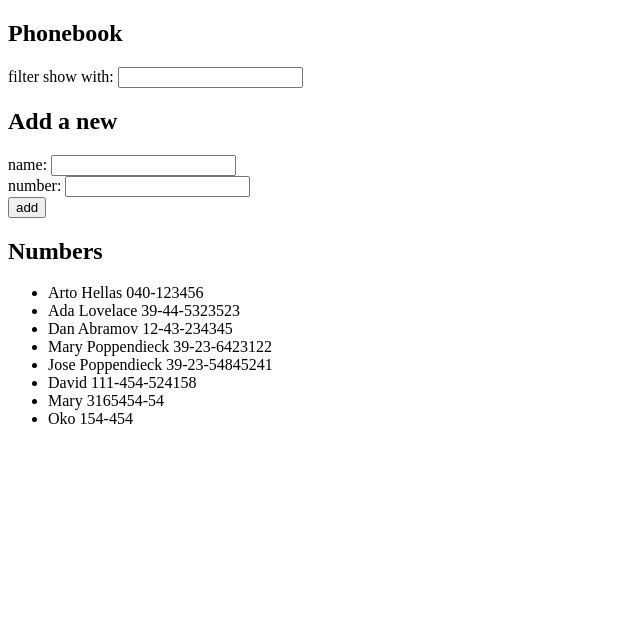
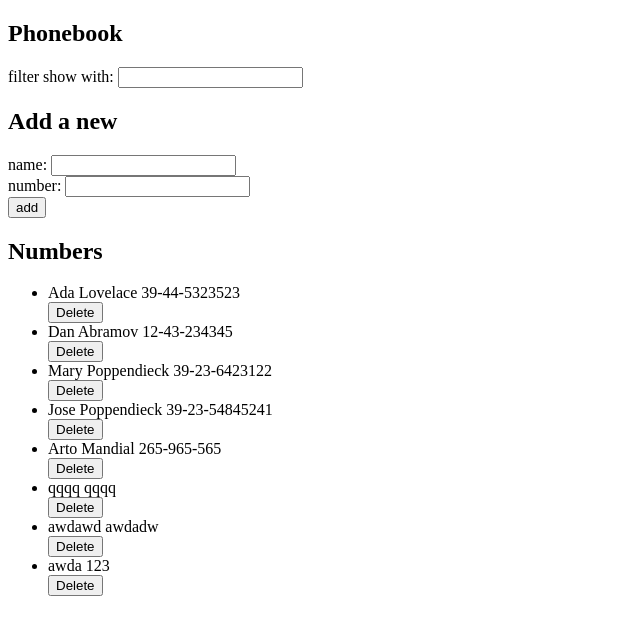
Before and after one commit to DavidScoffield/FullStackOpenExercises, a React (Create React App) app in the folder gia-telefonica/: page / in a window 1280 px wide. Shown: the top 634 px of the page, without its empty margins (0-640 px from the left). Built offline with nearby package versions, Linux system fonts and the light colour scheme; data requests are answered from the project's data file.

Commit message:
2.17: Guía telefónica Paso9

```diff
--- a/gia-telefonica/db.json
+++ b/gia-telefonica/db.json
@@ -1,10 +1,5 @@
 {
   "persons": [
-    {
-      "name": "Arto Hellas",
-      "number": "040-123456",
-      "id": 1
-    },
     {
       "name": "Ada Lovelace",
       "number": "39-44-5323523",
@@ -26,19 +21,24 @@
       "id": 5
     },
     {
-      "name": "David",
-      "number": "111-454-524158",
-      "id": 6
-    },
-    {
-      "name": "Mary",
-      "number": "3165454-54",
+      "name": "Arto Mandial",
+      "number": "265-965-565",
       "id": 7
     },
     {
-      "name": "Oko",
-      "number": "154-454",
-      "id": 8
+      "name": "qqqq",
+      "number": "qqqq",
+      "id": 9
+    },
+    {
+      "name": "awdawd",
+      "number": "awdadw",
+      "id": 10
+    },
+    {
+      "name": "awda",
+      "number": "123",
+      "id": 11
     }
   ]
 }
--- a/gia-telefonica/src/App.js
+++ b/gia-telefonica/src/App.js
@@ -3,23 +3,28 @@ import Filter from './components/Filter'
 import Numbers from './components/Numbers'
 import PersonForm from './components/PersonForm'
 
-import axios from 'axios'
+import personsServices from './services/persons'
 
 const App = () => {
-  const [persons, setPersons] = useState([])
+  const [allPersons, setAllPersons] = useState([])
+  const [personsFiltered, setPersonsFiltered] = useState([])
   const [newName, setNewName] = useState('')
   const [newNumber, setNewNumber] = useState('')
   const [newSearch, setNewSearch] = useState('')
 
-  let personsFiltered = persons.filter((person) =>
-    person.name.toLowerCase().includes(newSearch.toLowerCase())
-  )
+  // let personsFiltered = allPersons.filter((person) =>
+  //   person.name.toLowerCase().includes(newSearch.toLowerCase())
+  // )
+  useEffect(() => {
+    personsServices.all().then((pers) => setAllPersons(pers))
+  }, [])
 
   useEffect(() => {
-    axios.get('http://localhost:3001/persons').then(({ data }) => {
-      setPersons(data)
-    })
-  }, [])
+    const filtered = allPersons.filter((person) =>
+      person.name.toLowerCase().includes(newSearch.toLowerCase())
+    )
+    setPersonsFiltered(filtered)
+  }, [allPersons, setPersonsFiltered, newSearch])
 
   return (
     <div>
@@ -28,14 +33,14 @@ const App = () => {
       <h2>Add a new</h2>
       <PersonForm
         newNumber={newNumber}
+        setNewNumber={setNewNumber}
         newName={newName}
-        persons={persons}
         setNewName={setNewName}
-        setNewNumber={setNewNumber}
-        setPersons={setPersons}
+        allPersons={allPersons}
+        setAllPersons={setAllPersons}
       />
       <h2>Numbers</h2>
-      <Numbers persons={personsFiltered} />
+      <Numbers personsFiltered={personsFiltered} setPersonsFiltered={setPersonsFiltered} />
     </div>
   )
 }
--- a/gia-telefonica/src/components/Numbers.js
+++ b/gia-telefonica/src/components/Numbers.js
@@ -1,4 +1,6 @@
 import React from 'react'
+
+import personsServices from '../services/persons'
 
 const Person = ({ name, number }) => {
   return (
@@ -8,11 +10,23 @@ const Person = ({ name, number }) => {
   )
 }
 
-const Numbers = ({ persons }) => {
+const Numbers = ({ personsFiltered, setPersonsFiltered }) => {
+  const deleteNumber = (person) => {
+    const confirmation = window.confirm(`Delete ${person.name}?`)
+    if (confirmation) {
+      personsServices.deleteNum(person.id).then(() => {
+        const filtered = personsFiltered.filter((pers) => pers.id !== person.id)
+        setPersonsFiltered(filtered)
+      })
+    }
+  }
   return (
     <ul>
-      {persons.map((person) => (
-        <Person key={person.id} name={person.name} number={person.number} />
+      {personsFiltered.map((person) => (
+        <div key={person.id}>
+          <Person name={person.name} number={person.number} />
+          <button onClick={() => deleteNumber(person)}>Delete </button>
+        </div>
       ))}
     </ul>
   )
--- a/gia-telefonica/src/components/PersonForm.js
+++ b/gia-telefonica/src/components/PersonForm.js
@@ -2,10 +2,24 @@ import React from 'react'
 
 import personsServices from '../services/persons'
 
-const PersonForm = ({ newNumber, newName, persons, setNewName, setNewNumber, setPersons }) => {
+const PersonForm = ({
+  newNumber,
+  newName,
+  allPersons,
+  setNewName,
+  setNewNumber,
+  setAllPersons,
+}) => {
   const handleNameChange = (event) => setNewName(event.target.value)
 
   const handleNumberChange = (event) => setNewNumber(event.target.value)
+
+  const createNumber = (newObject) => {
+    personsServices
+      .create(newObject)
+      .then((newObj) => setAllPersons(allPersons.concat(newObj)))
+      .catch((error) => console.log('ERROR', error))
+  }
 
   const handleSubmit = (e) => {
     e.preventDefault()
@@ -13,12 +27,9 @@ const PersonForm = ({ newNumber, newName, persons, setNewName, setNewNumber, set
       name: newName,
       number: newNumber,
     }
-    persons.find((element) => element.name === newName)
+    allPersons.find((element) => element.name === newName)
       ? alert(`${newName} already exist`)
-      : personsServices
-          .create(newObject)
-          .then((newObj) => setPersons(persons.concat(newObj)))
-          .catch((error) => console.log('ERROR', error))
+      : createNumber(newObject)
     setNewName('')
     setNewNumber('')
   }
--- a/gia-telefonica/src/services/persons.js
+++ b/gia-telefonica/src/services/persons.js
@@ -7,4 +7,14 @@ const create = (newObject) => {
   return request.then((response) => response.data)
 }
 
-export default { create }
+const all = () => {
+  const request = axios.get(baseUrl)
+  return request.then((response) => response.data)
+}
+
+const deleteNum = (id) => {
+  const url = `${baseUrl}/${id}`
+  return axios.delete(url)
+}
+
+export default { create, deleteNum, all }
```
Also changed, not shown: 1 other file (tests, documents, lock files or other folders).
